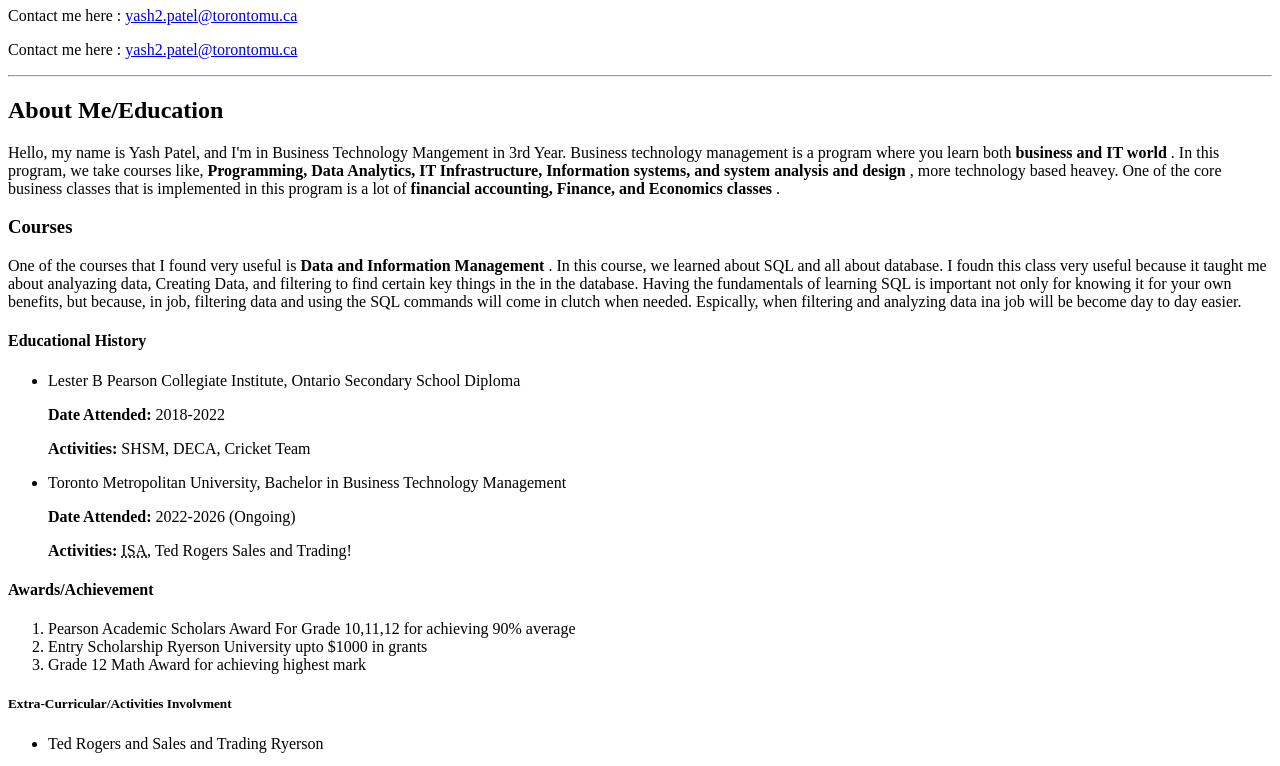
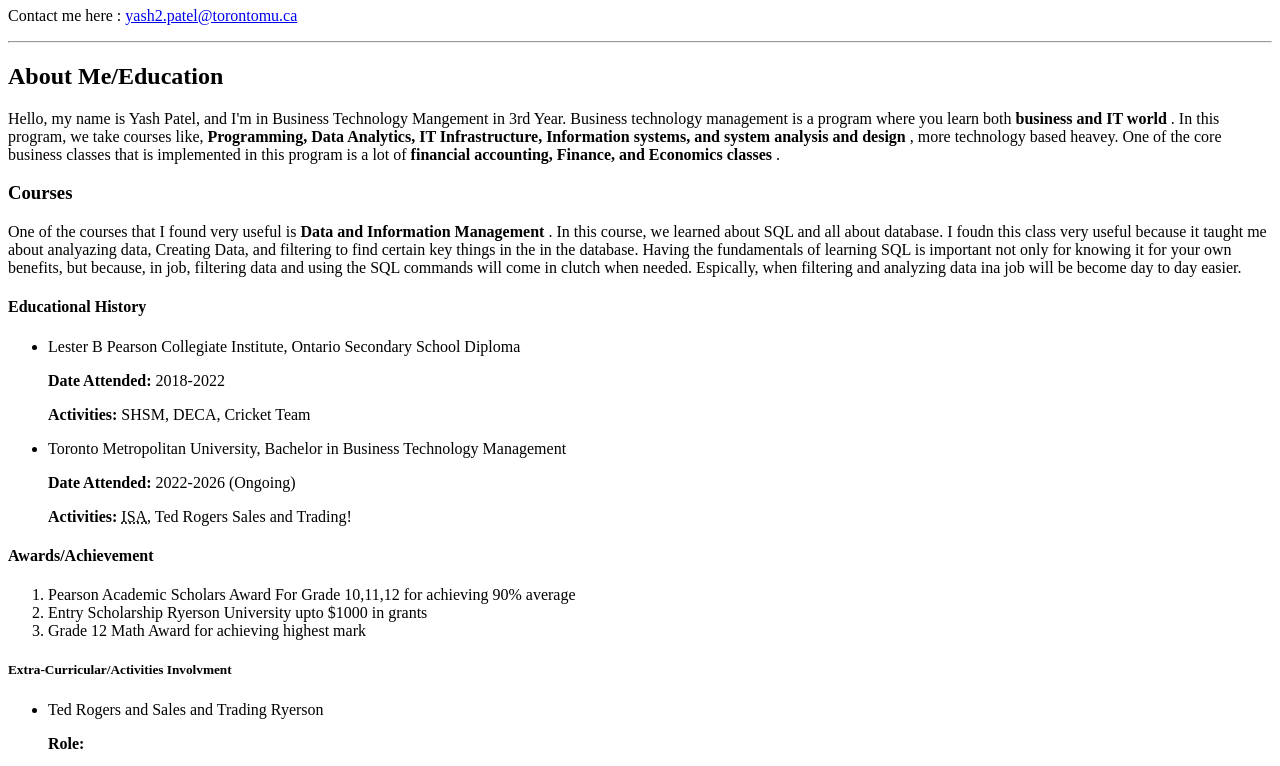
Before and after one commit to yp204/yash.patel.github.io, a plain HTML site: page index.html in a window 1280 px wide. Shown: the part 73-839 px from the top of the page. Drawn offline with Linux system fonts and the light colour scheme.

Commit message:
Update index.html

```diff
--- a/index.html
+++ b/index.html
@@ -12,7 +12,7 @@
 
 <h1> WELCOME TO YASH PATEL WEBSITE! </h1>
 <p>Contact me here : <a  href="mailto:test@gmail.com">yash2.patel@torontomu.ca</a></p>
-<p>Contact me here : <a  href="mailto:test@gmail.com">yash2.patel@torontomu.ca</a></p>
+
 
 
 <hr />
```
